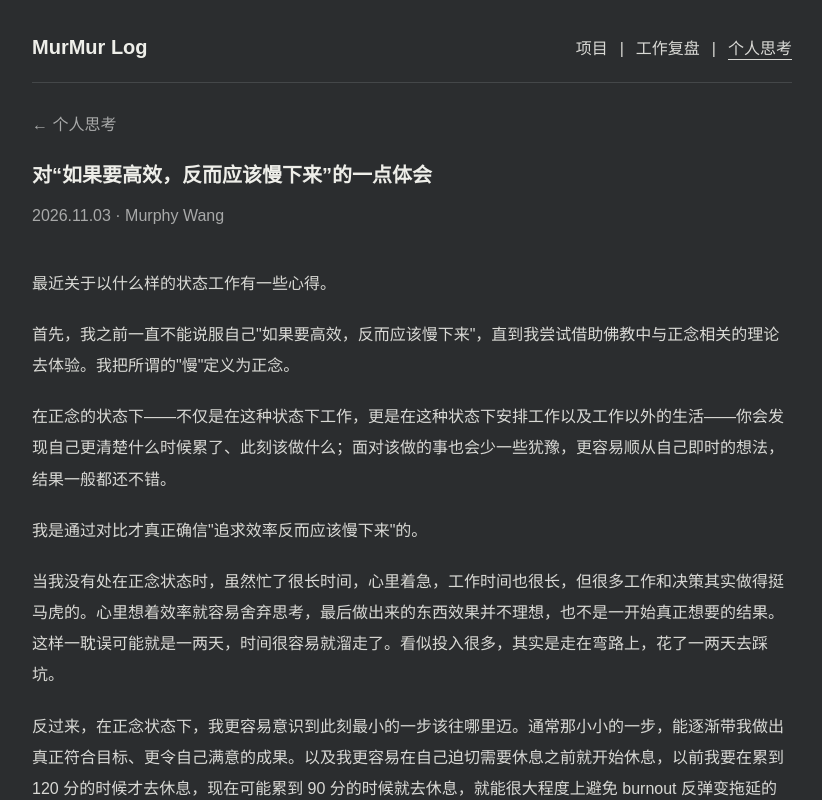
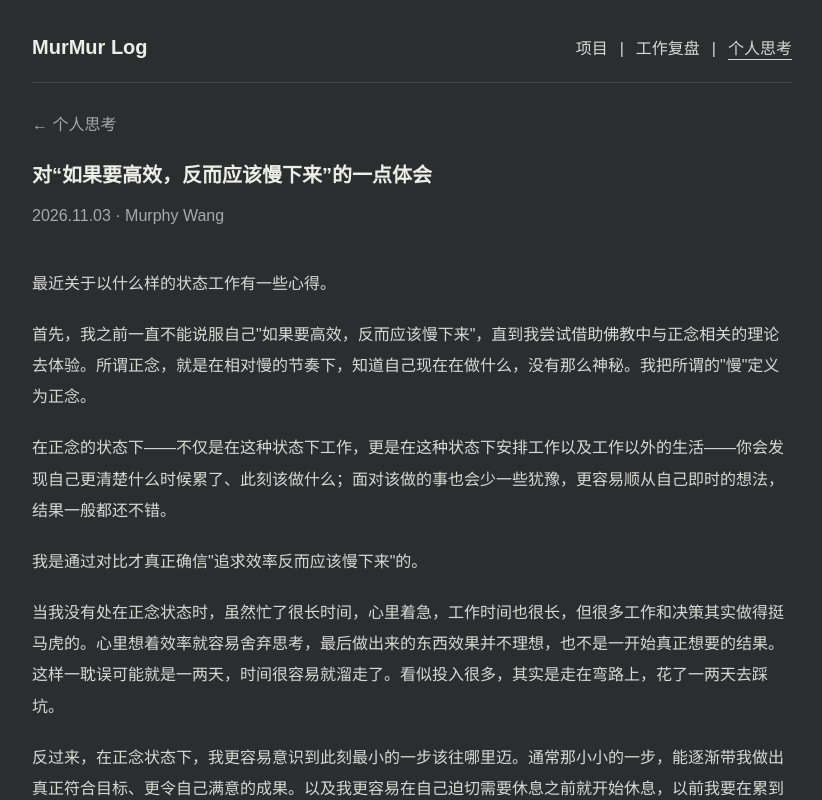
Before and after one commit to murmurwang/murmur-log, a Next.js app: page /posts/working-mindfully in a window 1280 px wide. Shown: the top 800 px of the page, without its empty margins (228-1050 px from the left). Built offline with nearby package versions, Linux system fonts and the light colour scheme.

Commit message:
Explain mindfulness at its first mention

```diff
--- a/app/posts/working-mindfully/page.tsx
+++ b/app/posts/working-mindfully/page.tsx
@@ -24,7 +24,7 @@ export default function WorkingMindfully() {
         </header>
         <div className="post-body">
           <p>最近关于以什么样的状态工作有一些心得。</p>
-          <p>首先，我之前一直不能说服自己&quot;如果要高效，反而应该慢下来&quot;，直到我尝试借助佛教中与正念相关的理论去体验。我把所谓的&quot;慢&quot;定义为正念。</p>
+          <p>首先，我之前一直不能说服自己&quot;如果要高效，反而应该慢下来&quot;，直到我尝试借助佛教中与正念相关的理论去体验。所谓正念，就是在相对慢的节奏下，知道自己现在在做什么，没有那么神秘。我把所谓的&quot;慢&quot;定义为正念。</p>
           <p>在正念的状态下——不仅是在这种状态下工作，更是在这种状态下安排工作以及工作以外的生活——你会发现自己更清楚什么时候累了、此刻该做什么；面对该做的事也会少一些犹豫，更容易顺从自己即时的想法，结果一般都还不错。</p>
           <p>我是通过对比才真正确信&quot;追求效率反而应该慢下来&quot;的。</p>
           <p>当我没有处在正念状态时，虽然忙了很长时间，心里着急，工作时间也很长，但很多工作和决策其实做得挺马虎的。心里想着效率就容易舍弃思考，最后做出来的东西效果并不理想，也不是一开始真正想要的结果。这样一耽误可能就是一两天，时间很容易就溜走了。看似投入很多，其实是走在弯路上，花了一两天去踩坑。</p>
```
